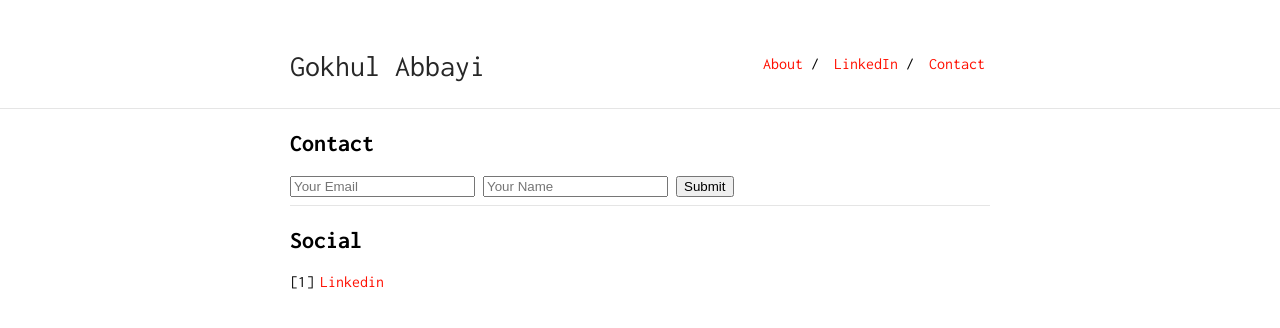
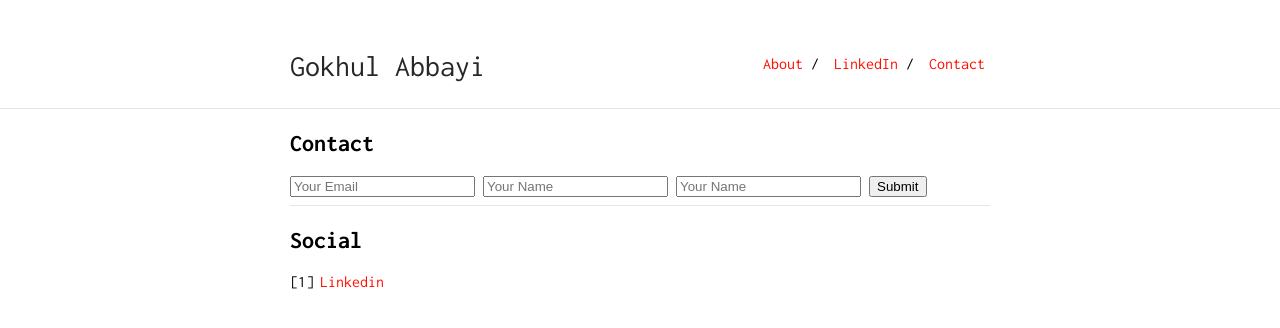
Before and after one commit to gabbayi/gabbayi.github.io, a Jekyll site: the page built from contact.md, in a window 1280 px wide. Shown: the top 328 px of the page. Built offline with Jekyll 4.4.1, drawn with Linux system fonts in a browser that asks for light colours; our own code applies the rules of GitHub Pages for plain Markdown files.

Commit message:
Update contact.md

```diff
--- a/contact.md
+++ b/contact.md
@@ -8,6 +8,7 @@ is_contact: true
 <form accept-charset="UTF-8" action="https://formspree.io/f/xjvjgyzv" method="POST">
   <input type="email" name="email" placeholder="Your Email">
   <input type="text" name="name" placeholder="Your Name">
+  <input type="text" name="message" placeholder="Your Name">
   <input type="hidden" name="utf8" value="✓">
   <button type="submit">Submit</button>
 </form>
```
